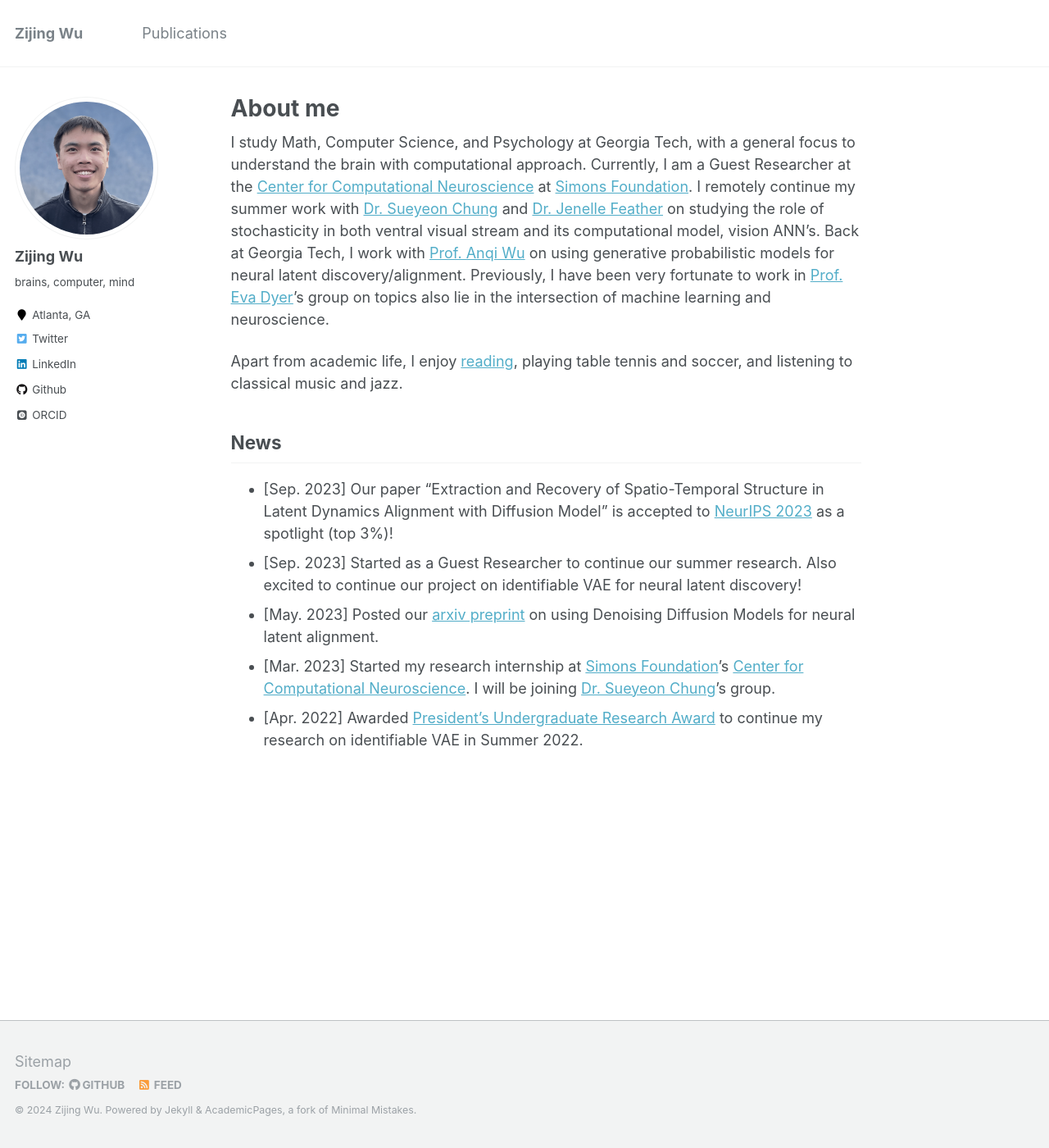
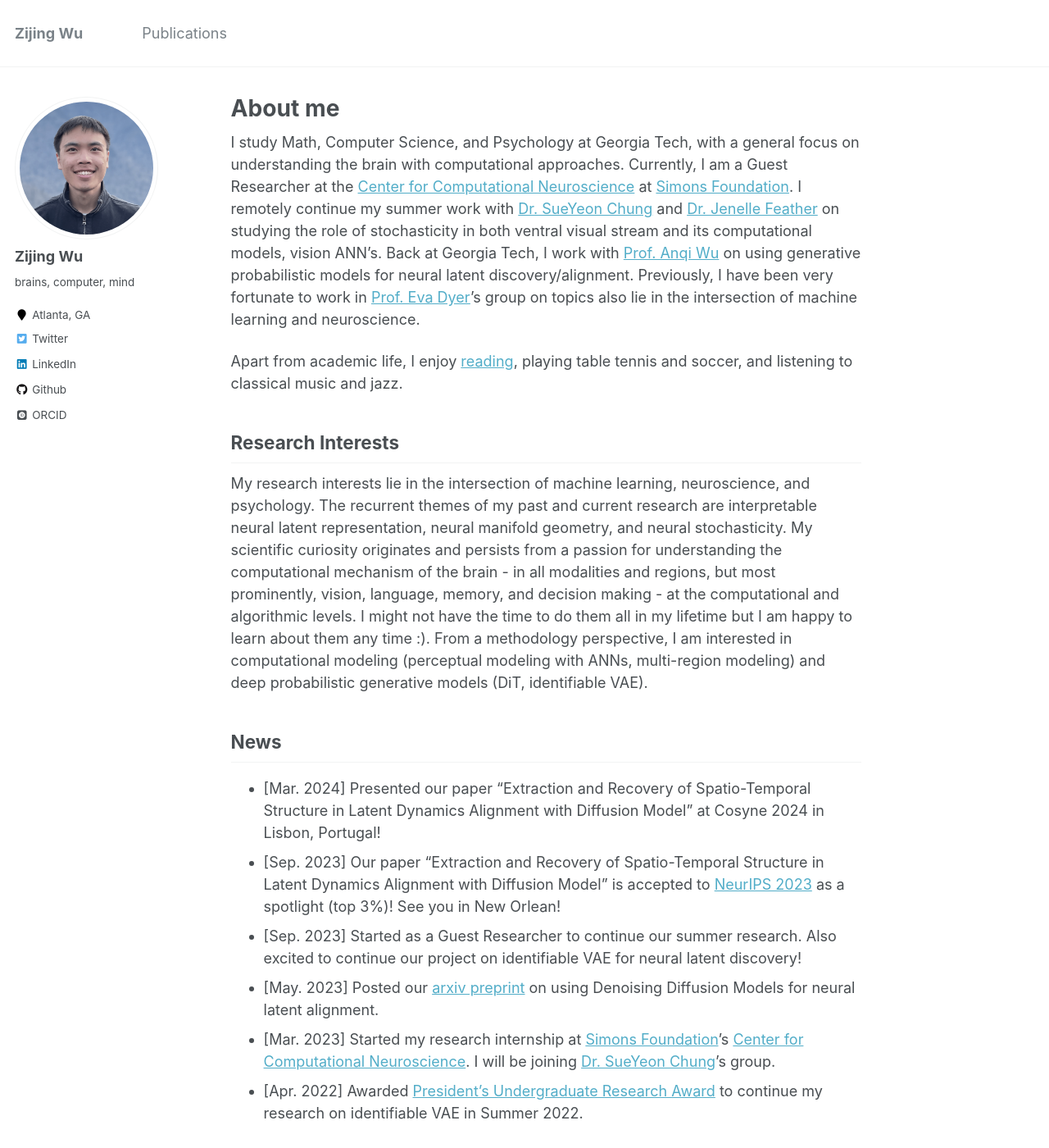
Before and after one commit to ZijingWu381/zijing-wu.github.io, a Jekyll site: the page built from _pages/about.md, in a window 1280 px wide and 1400 px high. Shown: the whole window at 82% size. Built offline with Jekyll 4.4.1, drawn with Linux system fonts in a browser that asks for light colours; some web fonts are replaced.

Commit message:
status update

```diff
--- a/_pages/about.md
+++ b/_pages/about.md
@@ -8,19 +8,20 @@ redirect_from:
   - /about.html
 ---
 
-
-I study Math, Computer Science, and Psychology at Georgia Tech, with a general focus to understand the brain with computational approach.
-Currently, I am a Guest Researcher at the [Center for Computational Neuroscience](https://www.simonsfoundation.org/flatiron/center-for-computational-neuroscience/) at [Simons Foundation](https://www.simonsfoundation.org/). I remotely continue my summer work with [Dr. Sueyeon Chung](https://sites.google.com/site/sueyeonchung/) and [Dr. Jenelle Feather](https://www.jenellefeather.com/) on studying the role of stochasticity in both ventral visual stream and its computational model, vision ANN's. Back at Georgia Tech, I work with [Prof. Anqi Wu](https://sites.google.com/view/brainml/home?authuser=0) on using generative probabilistic models for neural latent discovery/alignment. Previously, I have been very fortunate to work in [Prof. Eva Dyer](https://dyerlab.gatech.edu/)'s group on topics also lie in the intersection of machine learning and neuroscience.
+I study Math, Computer Science, and Psychology at Georgia Tech, with a general focus on understanding the brain with computational approaches.
+Currently, I am a Guest Researcher at the [Center for Computational Neuroscience](https://www.simonsfoundation.org/flatiron/center-for-computational-neuroscience/) at [Simons Foundation](https://www.simonsfoundation.org/). I remotely continue my summer work with [Dr. SueYeon Chung](https://sites.google.com/site/sueyeonchung/) and [Dr. Jenelle Feather](https://www.jenellefeather.com/) on studying the role of stochasticity in both ventral visual stream and its computational models, vision ANN's. Back at Georgia Tech, I work with [Prof. Anqi Wu](https://sites.google.com/view/brainml/home?authuser=0) on using generative probabilistic models for neural latent discovery/alignment. Previously, I have been very fortunate to work in [Prof. Eva Dyer](https://dyerlab.gatech.edu/)'s group on topics also lie in the intersection of machine learning and neuroscience.
 
 Apart from academic life, I enjoy [reading](https://www.goodreads.com/user/show/96906289-zijing), playing table tennis and soccer, and listening to classical music and jazz.
 
-<!-- ## Research Interests
-My research interests lie in the intersection of machine learning and neuroscience. I am particularly interested in the following topics.
- -->
+## Research Interests
+My research interests lie in the intersection of machine learning, neuroscience, and psychology. The recurrent themes of my past and current research are interpretable neural latent representation, neural manifold geometry, and neural stochasticity. My scientific curiosity originates and persists from a passion for understanding the computational mechanism of the brain - in all modalities and regions, but most prominently, vision, language, memory, and decision making - at the computational and algorithmic levels. I might not have the time to do them all in my lifetime but I am happy to learn about them any time :). From a methodology perspective, I am interested in computational
+modeling (perceptual modeling with ANNs, multi-region modeling) and deep
+probabilistic generative models (DiT, identifiable VAE).
 
 ## News
-- [Sep. 2023] Our paper "Extraction and Recovery of Spatio-Temporal Structure in Latent Dynamics Alignment with Diffusion Model" is accepted to [NeurIPS 2023](https://neurips.cc/) as a spotlight (top 3%)!
+- [Mar. 2024] Presented our paper "Extraction and Recovery of Spatio-Temporal Structure in Latent Dynamics Alignment with Diffusion Model" at Cosyne 2024 in Lisbon, Portugal!
+- [Sep. 2023] Our paper "Extraction and Recovery of Spatio-Temporal Structure in Latent Dynamics Alignment with Diffusion Model" is accepted to [NeurIPS 2023](https://neurips.cc/) as a spotlight (top 3%)! See you in New Orlean!
 - [Sep. 2023] Started as a Guest Researcher to continue our summer research. Also excited to continue our project on identifiable VAE for neural latent discovery!
 - [May. 2023] Posted our [arxiv preprint](https://arxiv.org/abs/2306.06138) on using Denoising Diffusion Models for neural latent alignment.
-- [Mar. 2023] Started my research internship at [Simons Foundation](https://www.simonsfoundation.org/)'s [Center for Computational Neuroscience](https://www.simonsfoundation.org/flatiron/center-for-computational-neuroscience/). I will be joining [Dr. Sueyeon Chung](https://sites.google.com/site/sueyeonchung/)'s group.
+- [Mar. 2023] Started my research internship at [Simons Foundation](https://www.simonsfoundation.org/)'s [Center for Computational Neuroscience](https://www.simonsfoundation.org/flatiron/center-for-computational-neuroscience/). I will be joining [Dr. SueYeon Chung](https://sites.google.com/site/sueyeonchung/)'s group.
 - [Apr. 2022] Awarded [President's Undergraduate Research Award](https://undergradresearch.gatech.edu/content/presidents-undergraduate-research-awards) to continue my research on identifiable VAE in Summer 2022.
```
